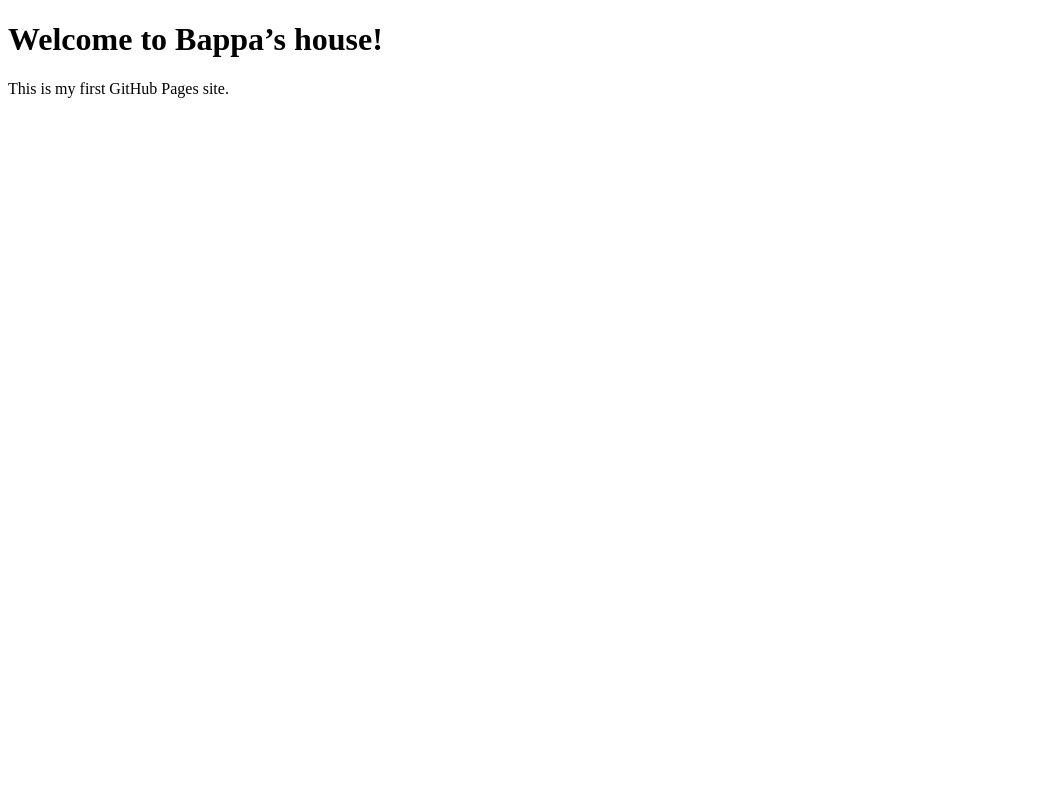
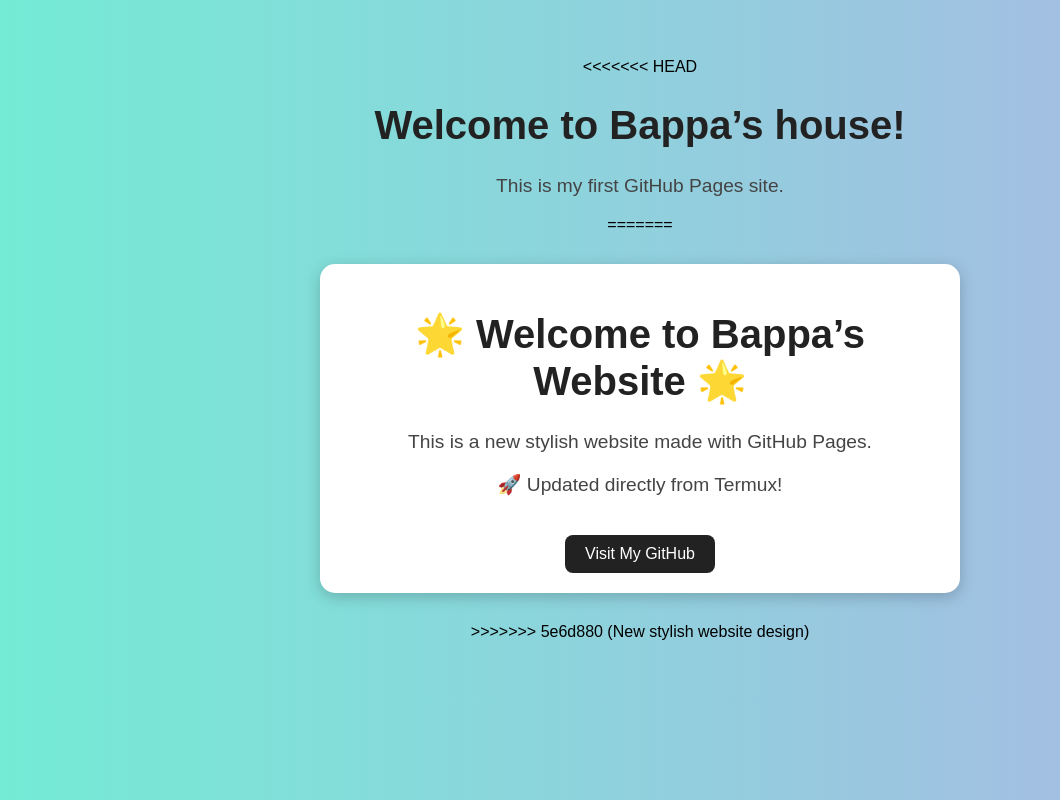
Before and after one commit to Samantabappa/Bappa-private-site, a plain HTML site: page index.html in a window 1280 px wide. Shown: the whole page, without its empty margins (0-1060 px from the left). Drawn offline with Linux system fonts and the light colour scheme.

Commit message:
New stylish website design

```diff
--- a/index.html
+++ b/index.html
@@ -1,4 +1,5 @@
 <!DOCTYPE html>
+<<<<<<< HEAD
 <html>
 <head>
   <title>Bappa Private Site</title>
@@ -6,5 +7,57 @@
 <body>
   <h1>Welcome to Bappa’s house!</h1>
   <p>This is my first GitHub Pages site.</p>
+=======
+<html lang="en">
+<head>
+  <meta charset="UTF-8">
+  <meta name="viewport" content="width=device-width, initial-scale=1.0">
+  <title>Bappa’s Website</title>
+  <style>
+    body {
+      font-family: Arial, sans-serif;
+      background: linear-gradient(to right, #74ebd5, #ACB6E5);
+      text-align: center;
+      padding: 50px;
+    }
+    h1 {
+      font-size: 2.5em;
+      color: #222;
+    }
+    p {
+      font-size: 1.2em;
+      color: #444;
+    }
+    .card {
+      background: white;
+      border-radius: 15px;
+      padding: 20px;
+      max-width: 600px;
+      margin: 30px auto;
+      box-shadow: 0 4px 15px rgba(0,0,0,0.2);
+    }
+    .btn {
+      display: inline-block;
+      margin-top: 20px;
+      padding: 10px 20px;
+      background: #222;
+      color: white;
+      border-radius: 8px;
+      text-decoration: none;
+      transition: 0.3s;
+    }
+    .btn:hover {
+      background: #444;
+    }
+  </style>
+</head>
+<body>
+  <div class="card">
+    <h1>🌟 Welcome to Bappa’s Website 🌟</h1>
+    <p>This is a new stylish website made with GitHub Pages.</p>
+    <p>🚀 Updated directly from Termux!</p>
+    <a href="https://github.com/Samantabappa" target="_blank" class="btn">Visit My GitHub</a>
+  </div>
+>>>>>>> 5e6d880 (New stylish website design)
 </body>
 </html>
```
